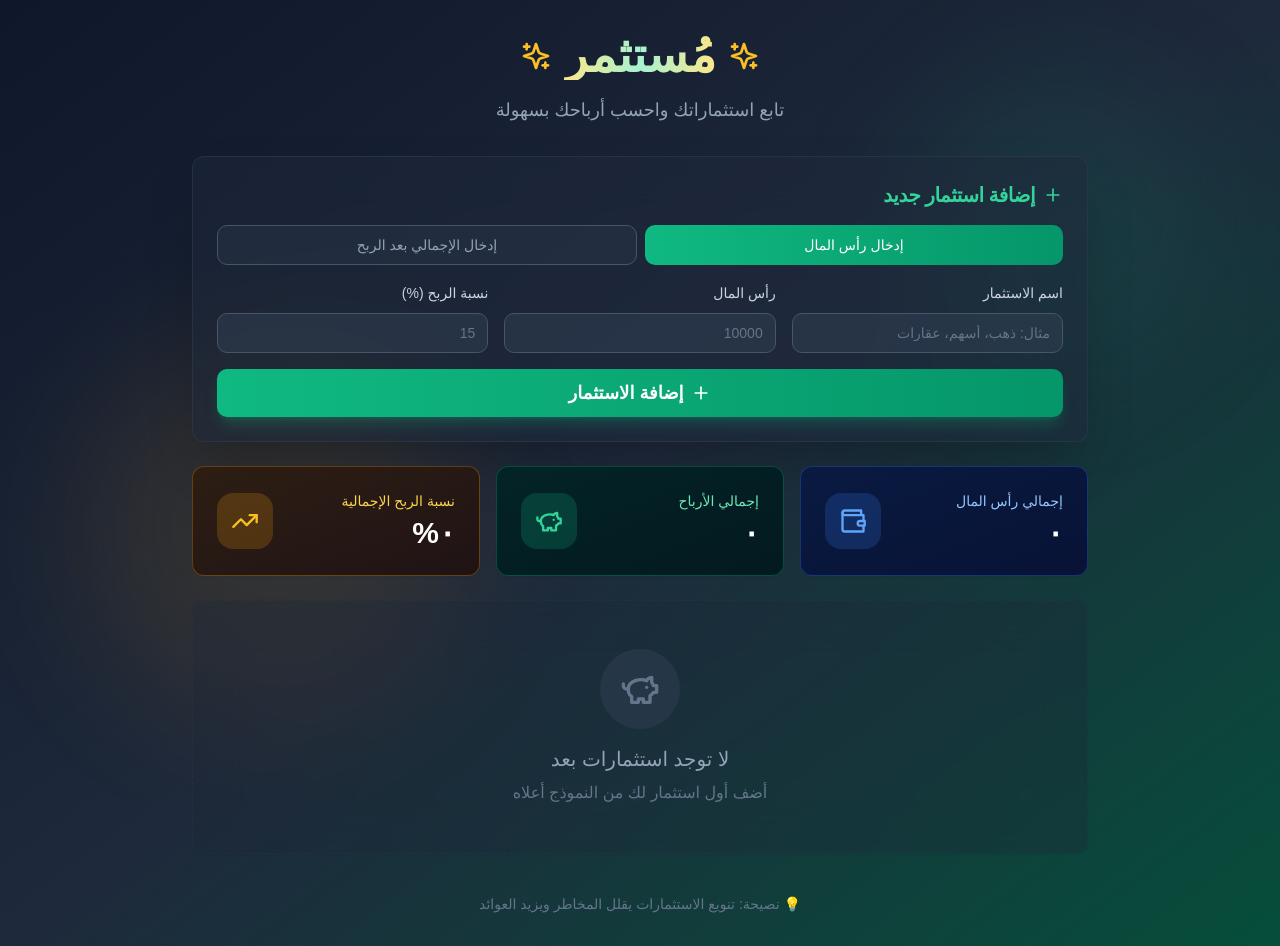
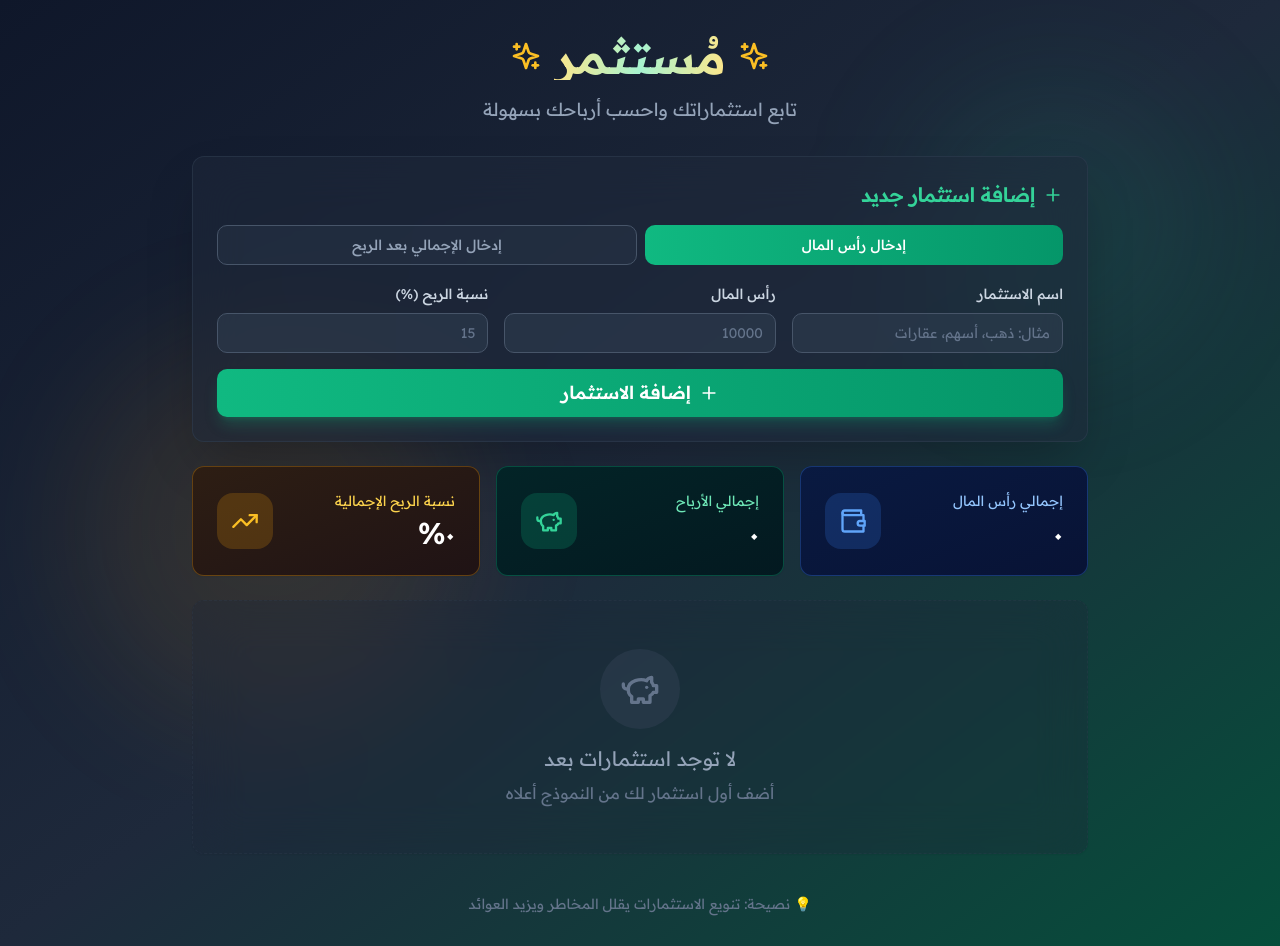
Before and after one commit to arahmanatif/investment-tracker, a Next.js app: page / in a window 1280 px wide. Built offline with nearby package versions, Linux system fonts and the light colour scheme.

Commit message:
Fix font loading using Next.js font optimization
Replace @import with next/font/google for better font loading.
This ensures the font is properly applied and optimized by Next.js.

```diff
--- a/app/globals.css
+++ b/app/globals.css
@@ -1,8 +1,6 @@
 @tailwind base;
 @tailwind components;
 @tailwind utilities;
-
-@import url('https://fonts.googleapis.com/css2?family=Readex+Pro:wght@400;500;600&display=swap');
 
 @layer base {
   :root {
@@ -44,7 +42,6 @@
   }
   body {
     @apply bg-background text-foreground;
-    font-family: 'Readex Pro', sans-serif;
   }
 }
 
--- a/app/layout.js
+++ b/app/layout.js
@@ -1,4 +1,11 @@
 import './globals.css'
+import { Readex_Pro } from 'next/font/google'
+
+const readexPro = Readex_Pro({
+  subsets: ['arabic', 'latin'],
+  weight: ['400', '500', '600'],
+  display: 'swap',
+})
 
 export const metadata = {
   title: 'مُستثمر - تتبع استثماراتك',
@@ -7,7 +14,7 @@ export const metadata = {
 
 export default function RootLayout({ children }) {
   return (
-    <html lang="ar" dir="rtl">
+    <html lang="ar" dir="rtl" className={readexPro.className}>
       <body>{children}</body>
     </html>
   )
```
